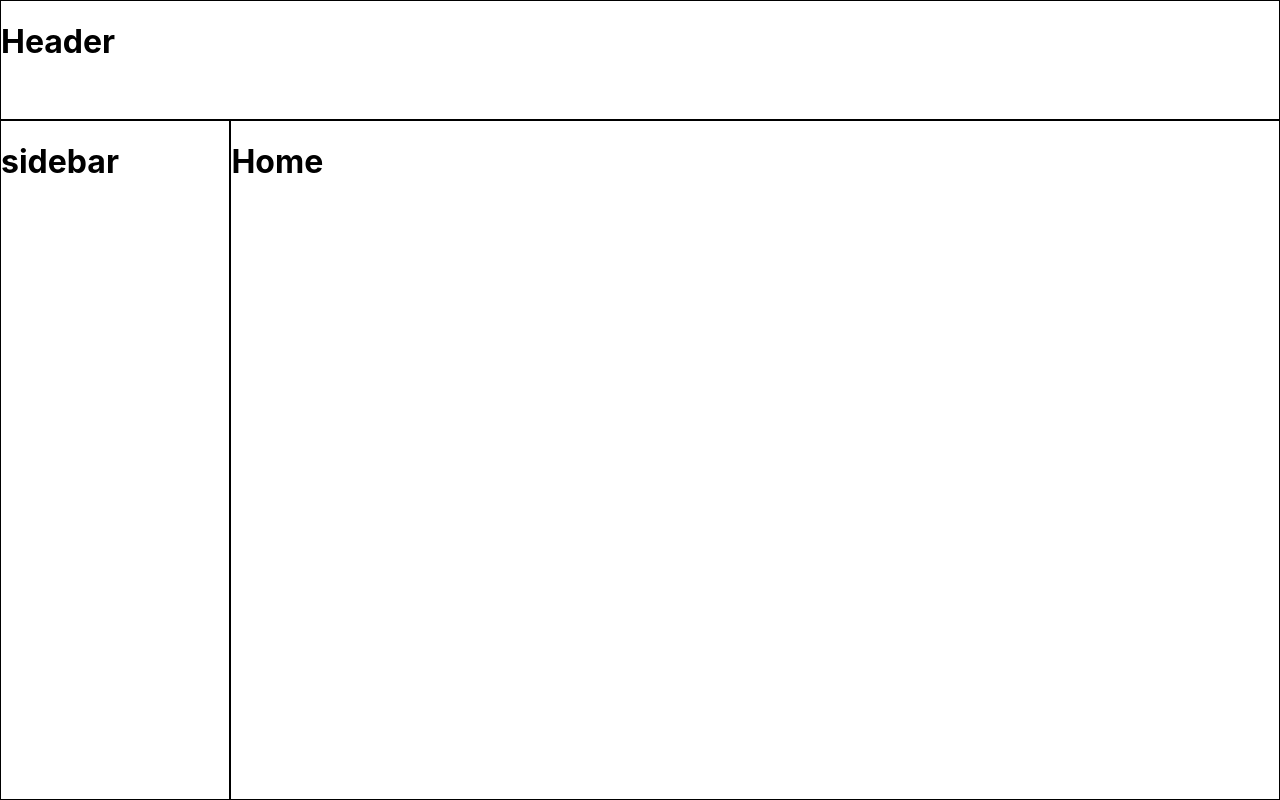
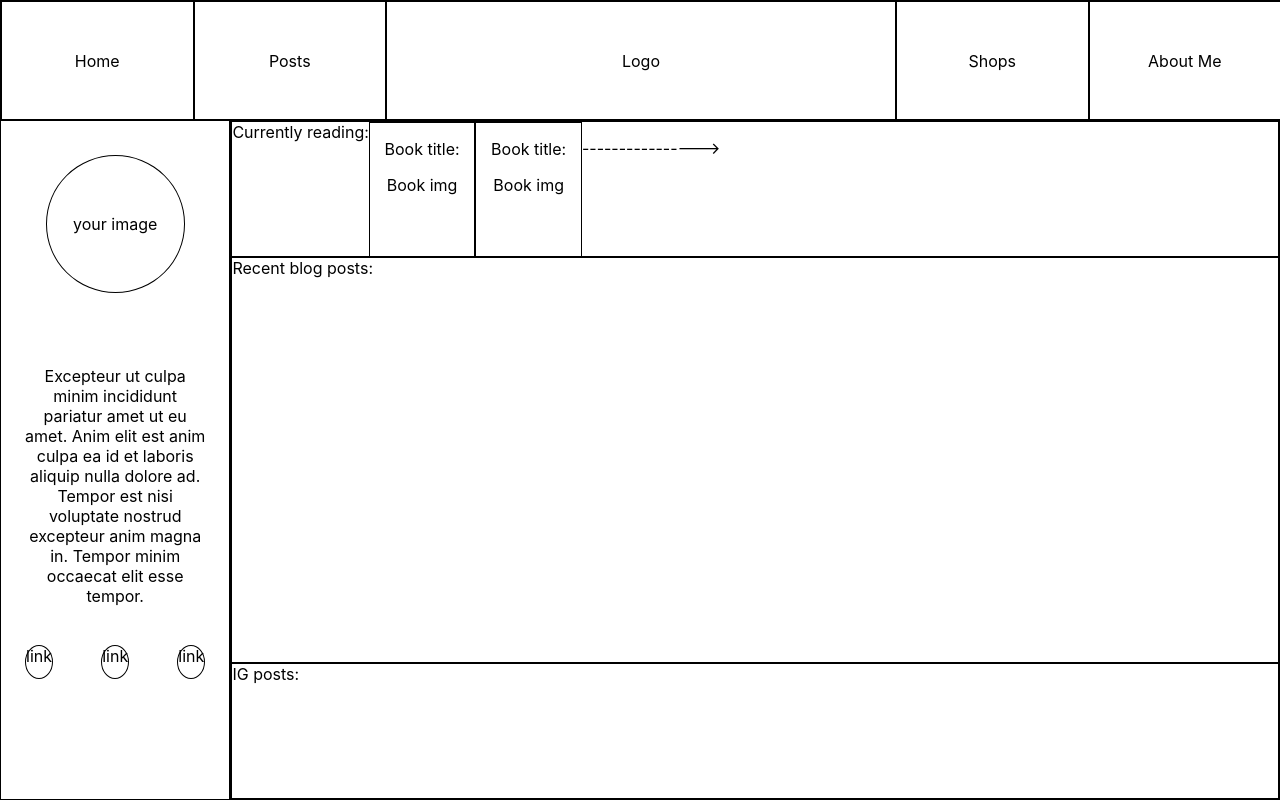
Before and after one commit to zjs6631/pagetravelwithnancy, a React (Create React App) app: page / in a window 1280 px wide. Built offline with nearby package versions, Linux system fonts and the light colour scheme.

Commit message:
homepage layout completed

```diff
--- a/src/components/Header.js
+++ b/src/components/Header.js
@@ -3,7 +3,11 @@ import React from 'react';
 const Header = () =>{
     return(
         <div id='Header'>
-            <h1>Header</h1>
+            <div className='HeaderLink'>Home</div>
+            <div className='HeaderLink'>Posts</div>
+            <div id='HeaderLogo'>Logo</div>
+            <div className='HeaderLink'>Shops</div>
+            <div className='HeaderLink'>About Me</div>
         </div>
     )
 }
--- a/src/components/Home.js
+++ b/src/components/Home.js
@@ -3,7 +3,20 @@ import React from 'react';
 const Home = () =>{
     return(
         <div id='Home'>
-            <h1>Home</h1>
+            <div id='HomeCurrentRead'>
+                Currently reading:
+                <div className='dummyRead'>
+                    <p>Book title:</p>
+                    <p>Book img</p>
+                </div>
+                <div className='dummyRead'>
+                    <p>Book title:</p>
+                    <p>Book img</p>
+                </div>
+                <p>----------------></p>
+            </div>
+            <div id='HomeRecentPosts'>Recent blog posts:</div>
+            <div id='HomeIGPosts'>IG posts:</div>
         </div>
     )
 }
--- a/src/components/Sidebar.js
+++ b/src/components/Sidebar.js
@@ -3,9 +3,14 @@ import React from 'react';
 const Sidebar = () =>{
     return(
         <div id='Sidebar'>
-            <h1>
-                sidebar
-            </h1>
+            <div id='SidebarImage'><p>your image</p></div>
+            <div id='SidebarSummary'><p>Excepteur ut culpa minim incididunt pariatur amet ut eu amet. Anim elit est anim culpa ea id et laboris aliquip nulla dolore ad. Tempor est nisi voluptate nostrud excepteur anim magna in. Tempor minim occaecat elit esse tempor.</p></div>
+            <div id='SidebarLinks'>
+                <div className='sLink'>link</div>
+                <div className='sLink'>link</div>
+                <div className='sLink'>link</div>
+            </div>
+
         </div>
     )
 }
--- a/src/styles/Header.css
+++ b/src/styles/Header.css
@@ -1,7 +1,31 @@
 #Header{
+    display: flex;
+    width: 100%;
     border-style: solid;
     border-width: 1px;
     border-color: black;
     grid-column-start: 1;
     grid-column-end: 3;
 }
+
+#HeaderLogo{
+    display: grid;
+    text-align: center;
+    align-items: center;
+    width: 40%;
+    height: 100%;
+    border-style: solid;
+    border-width: 1px;
+    border-color: black;
+}
+
+.HeaderLink{
+    display: grid;
+    text-align: center;
+    align-items: center;
+    width: 15%;
+    height: 100%;
+    border-style: solid;
+    border-width: 1px;
+    border-color: black;
+}
--- a/src/styles/Home.css
+++ b/src/styles/Home.css
@@ -1,7 +1,37 @@
 #Home{
+    display: grid;
+    grid-template-rows: 20% 60% 20%;
     border-style: solid;
     border-width: 1px;
     border-color: black;
     grid-column-start: 2;
     grid-column-end: 3;
 }
+
+#HomeCurrentRead{
+    display: flex;
+    border-style: solid;
+    border-width: 1px;
+    border-color: black;
+
+}
+
+.dummyRead{
+    height: 100%;
+    width: 10%;
+    border-style: solid;
+    border-width: 1px;
+    border-color: black;
+    text-align: center;
+}
+#HomeRecentPosts{
+    border-style: solid;
+    border-width: 1px;
+    border-color: black;
+}
+
+#HomeIGPosts{
+    border-style: solid;
+    border-width: 1px;
+    border-color: black;
+}
--- a/src/styles/Sidebar.css
+++ b/src/styles/Sidebar.css
@@ -1,4 +1,8 @@
 #Sidebar{
+
+    display: flex;
+    flex-direction: column;
+    align-items: center;
     border-style: solid;
     border-width: 1px;
     border-color: black;
@@ -6,3 +10,38 @@
     grid-column-end: 2;
     grid-row-start: 2;
 }
+
+#SidebarImage{
+    margin: 15%;
+    display: grid;
+    border-style: solid;
+    border-width: 1px;
+    border-radius: 50%;
+    height: 20%;
+    width: 60%;
+    text-align: center;
+    align-items: center;
+}
+
+#SidebarSummary{
+    text-align: center;
+    margin: 10%;
+}
+
+#SidebarLinks{
+    width: 100%;
+    height: 5%;
+    display: grid;
+    grid-template-columns: 1fr 1fr 1fr;
+    justify-items: center;
+    text-align: center;
+
+}
+
+.sLink{
+
+    height: auto;
+    border-width: 1px;
+    border-radius: 50%;
+    border-style: solid;
+}
```
